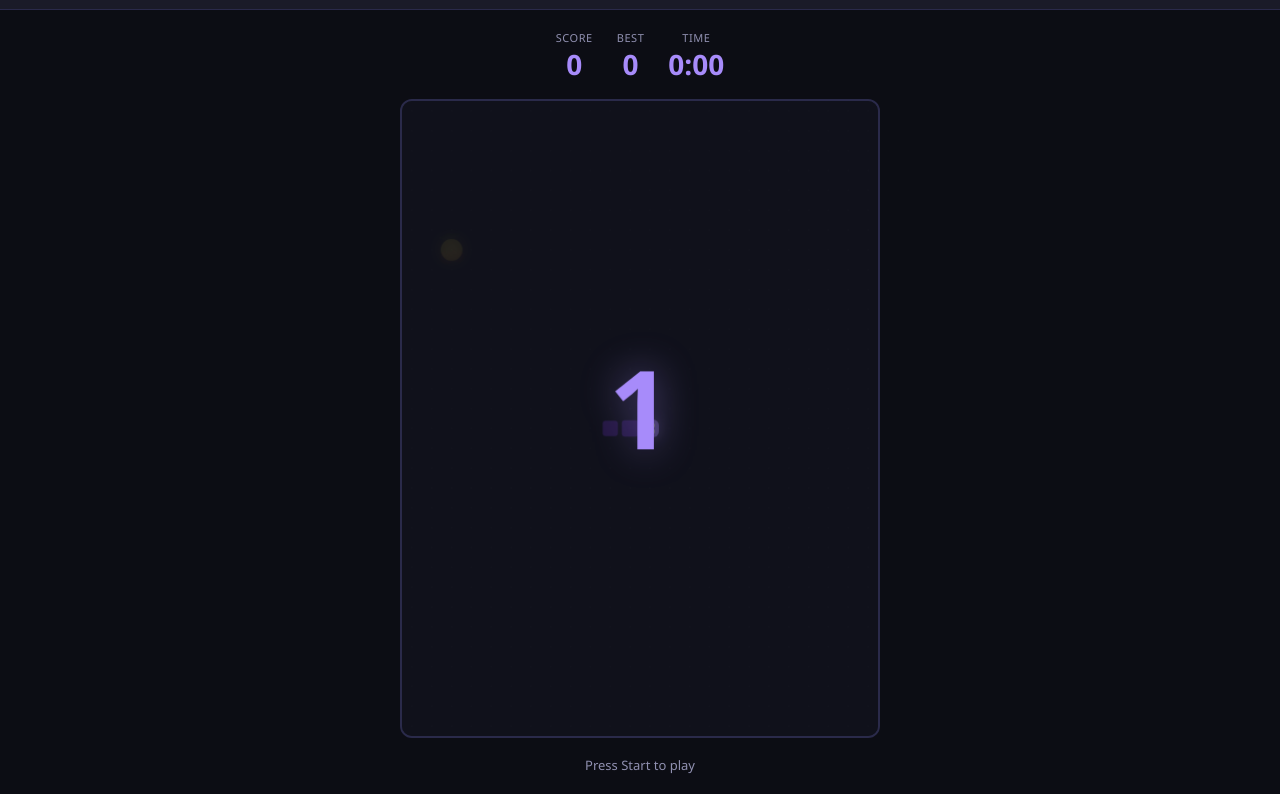
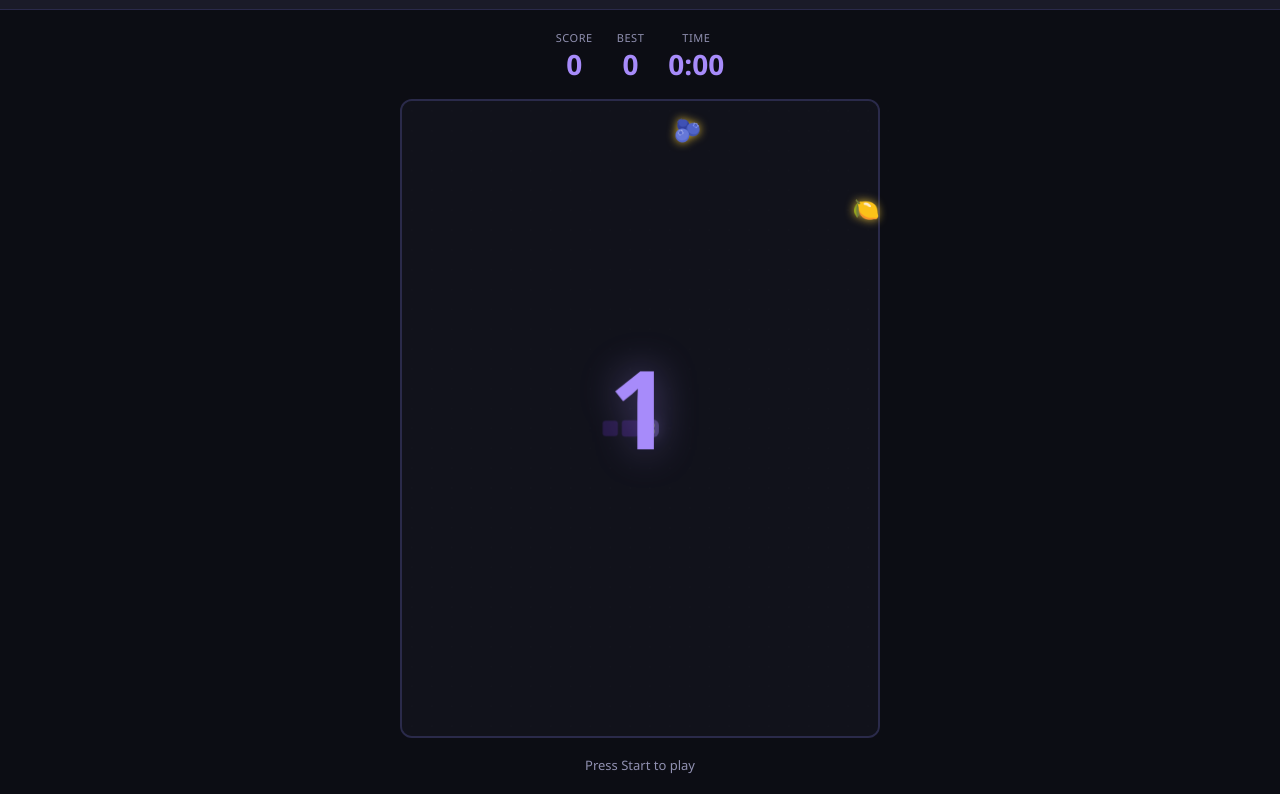
Before and after one commit to anhnguyen0314/gsite, a plain HTML site: page games/snake/snake.html in a window 1280 px wide. Both pictures are taken after a click on the button "Start Game". Shown: the part 47-841 px from the top of the page. Drawn offline with Linux system fonts and the light colour scheme; no server answers.

Commit message:
Snake: HTML emoji food (crisp), 2 fruits, countdown sounds, fixes

```diff
--- a/games/snake/snake.html
+++ b/games/snake/snake.html
@@ -42,7 +42,6 @@
       text-decoration: none;
     }
     .back-btn:hover { background: #2a2a4a; }
-
     .header-title { font-size: 18px; font-weight: 700; color: #a78bfa; }
 
     .chip-display {
@@ -60,16 +59,13 @@
       gap: 24px;
       margin-bottom: 16px;
     }
-
     .stat { text-align: center; }
-
     .stat-label {
       font-size: 11px;
       color: #9090b0;
       text-transform: uppercase;
       letter-spacing: 0.05em;
     }
-
     .stat-value {
       font-size: 28px;
       font-weight: 700;
@@ -77,7 +73,6 @@
       transition: transform 0.25s, color 0.25s;
     }
 
-    /* Canvas scales responsively — aspect ratio maintained by width/height attributes */
     .canvas-wrap {
       position: relative;
       width: 100%;
@@ -91,13 +86,24 @@
       display: block;
       width: 100%;
       height: auto;
-      touch-action: none; /* prevent default scroll/zoom on canvas swipes */
+      touch-action: none;
+    }
+
+    /* Food emojis rendered as HTML on top of canvas for crisp display */
+    .food-emoji {
+      position: absolute;
+      font-size: 22px;
+      line-height: 1;
+      pointer-events: none;
+      transform: translate(-50%, -50%);
+      filter: drop-shadow(0 0 5px rgba(255, 210, 60, 0.85));
+      z-index: 2;
+      display: none;
     }
 
     .controls {
       margin-top: 12px;
     }
-
     .btn {
       background: #7c3aed;
       color: #fff;
@@ -128,25 +134,11 @@
       justify-content: center;
       border-radius: 10px;
       gap: 10px;
+      z-index: 10;
     }
-
-    .overlay h2 {
-      font-size: 28px;
-      font-weight: 700;
-      color: #fff;
-    }
-
-    .overlay p {
-      font-size: 15px;
-      color: #9090b0;
-    }
-
-    .chip-hint {
-      font-size: 0.8rem;
-      color: #a78bfa;
-      margin: 0;
-      opacity: 0.9;
-    }
+    .overlay h2 { font-size: 28px; font-weight: 700; color: #fff; }
+    .overlay p  { font-size: 15px; color: #9090b0; }
+    .chip-hint  { font-size: 0.8rem; color: #a78bfa; margin: 0; opacity: 0.9; }
   </style>
 </head>
 <body>
@@ -174,6 +166,9 @@
 
   <div class="canvas-wrap">
     <canvas id="gameCanvas" width="480" height="640"></canvas>
+    <!-- Two food emoji elements rendered in HTML for crisp display on all devices -->
+    <span class="food-emoji" id="food0"></span>
+    <span class="food-emoji" id="food1"></span>
     <div class="overlay" id="overlay">
       <h2 id="overlay-title">🐍 Snake</h2>
       <p id="overlay-msg">Arrow keys or swipe to move</p>
@@ -194,7 +189,7 @@
     const COLS   = canvas.width  / GRID;  // 24
     const ROWS   = canvas.height / GRID;  // 32
 
-    let snake, dir, nextDir, food, score, best, timerSecs, gameLoop, timerLoop, running;
+    let snake, dir, nextDir, foods, score, best, timerSecs, gameLoop, timerLoop, running;
     let countdownHandle = null;
 
     // ── Color phases — cycle infinitely every 50 pts ──────────
@@ -207,24 +202,89 @@
     ];
 
     const FRUITS = ['🍎','🍐','🍓','🍇','🍊','🫐','🍉','🍋','🍑','🍒'];
-    let currentFruit = '🍎';
     let currentPhase = 0;
 
     function getPhase(s) {
-      // Cycle through phases every 50 pts — never stops
       return Math.floor(s / 50) % PHASES.length;
     }
 
     best = parseInt(localStorage.getItem('snakeBest') || '0');
     document.getElementById('best').textContent = best;
 
+    // ── Food: 2 fruits, HTML-positioned for crisp emoji rendering ─
+    function randomFruit() {
+      return FRUITS[Math.floor(Math.random() * FRUITS.length)];
+    }
+
+    function newFoodPos() {
+      let pos;
+      do {
+        pos = {
+          x: Math.floor(Math.random() * COLS),
+          y: Math.floor(Math.random() * ROWS)
+        };
+      } while (
+        snake.some(s => s.x === pos.x && s.y === pos.y) ||
+        (foods && foods.some(f => f && f.x === pos.x && f.y === pos.y))
+      );
+      return { ...pos, fruit: randomFruit() };
+    }
+
+    function initFoods() {
+      foods = [];
+      foods.push(newFoodPos());
+      foods.push(newFoodPos());
+      positionFoodDOM();
+    }
+
+    // Convert grid coords to CSS pixel position on the (possibly scaled) canvas
+    function positionFoodDOM() {
+      if (!foods) return;
+      const scaleX = canvas.clientWidth  / canvas.width;
+      const scaleY = canvas.clientHeight / canvas.height;
+      foods.forEach((f, i) => {
+        const el = document.getElementById(`food${i}`);
+        if (!el || !f) return;
+        el.textContent    = f.fruit;
+        el.style.left     = (f.x * GRID + GRID / 2) * scaleX + 'px';
+        el.style.top      = (f.y * GRID + GRID / 2) * scaleY + 'px';
+        el.style.display  = 'block';
+      });
+    }
+
+    // Keep food positions correct if window is resized
+    window.addEventListener('resize', positionFoodDOM);
+
     // ── Web Audio ─────────────────────────────────────────────
     let audioCtx = null;
-
     function getAudio() {
       if (!audioCtx) audioCtx = new (window.AudioContext || window.webkitAudioContext)();
       if (audioCtx.state === 'suspended') audioCtx.resume();
       return audioCtx;
+    }
+
+    function playTone(freq, duration, type = 'sine', vol = 0.22) {
+      try {
+        const a = getAudio();
+        const osc = a.createOscillator(), g = a.createGain();
+        osc.connect(g); g.connect(a.destination);
+        osc.type = type;
+        osc.frequency.value = freq;
+        g.gain.setValueAtTime(vol, a.currentTime);
+        g.gain.exponentialRampToValueAtTime(0.001, a.currentTime + duration);
+        osc.start(a.currentTime); osc.stop(a.currentTime + duration);
+      } catch(e) {}
+    }
+
+    function playCountdownBeep(isGo) {
+      if (isGo) {
+        // "GO!" — bright ascending two-note
+        playTone(660, 0.12, 'sine', 0.25);
+        setTimeout(() => playTone(880, 0.25, 'sine', 0.3), 100);
+      } else {
+        // Tick — short low blip
+        playTone(330, 0.12, 'sine', 0.18);
+      }
     }
 
     function playEatSound() {
@@ -244,13 +304,12 @@
     function playPhaseSound(phaseIdx) {
       try {
         const a = getAudio();
-        // Ascending arpeggio in the phase's colour "feel"
         const arpeggios = [
-          [523, 659, 784, 1047], // purple — C major
-          [554, 698, 831, 1109], // cyan   — C# major
-          [587, 740, 880, 1175], // green  — D major
-          [622, 784, 932, 1245], // orange — D# major
-          [659, 831, 988, 1319], // red    — E major
+          [523, 659, 784, 1047],
+          [554, 698, 831, 1109],
+          [587, 740, 880, 1175],
+          [622, 784, 932, 1245],
+          [659, 831, 988, 1319],
         ];
         const freqs = arpeggios[phaseIdx] || arpeggios[0];
         freqs.forEach((freq, i) => {
@@ -281,11 +340,9 @@
       } catch(e) {}
     }
 
-    // ── Game init / countdown ──────────────────────────────────
+    // ── Game init / countdown ─────────────────────────────────
     function startGame() {
-      // Initialise AudioContext on first user gesture
       try { getAudio(); } catch(e) {}
-
       document.getElementById('overlay').style.display = 'none';
 
       snake   = [{x: 12, y: 16}, {x: 11, y: 16}, {x: 10, y: 16}];
@@ -293,8 +350,8 @@
       nextDir = {x: 1, y: 0};
       score   = 0;
       currentPhase = 0;
-      timerSecs = 0;
-      running = false;
+      timerSecs    = 0;
+      running      = false;
 
       const scoreEl = document.getElementById('score');
       scoreEl.style.color = '';
@@ -305,20 +362,20 @@
       clearInterval(timerLoop);
       if (countdownHandle) clearTimeout(countdownHandle);
 
-      placeFood();
+      initFoods();
       runCountdown(3);
     }
 
     function runCountdown(n) {
+      playCountdownBeep(n === 0);
       draw();
-      // Dark tint overlay on canvas
-      ctx.fillStyle = 'rgba(12,13,20,0.65)';
+      // Dim overlay on canvas
+      ctx.fillStyle = 'rgba(12,13,20,0.62)';
       ctx.fillRect(0, 0, canvas.width, canvas.height);
 
       ctx.save();
       ctx.textAlign    = 'center';
       ctx.textBaseline = 'middle';
-
       if (n > 0) {
         ctx.font        = 'bold 110px Segoe UI, sans-serif';
         ctx.fillStyle   = PHASES[0].head;
@@ -348,19 +405,6 @@
       timerLoop = setInterval(() => { timerSecs++; updateTimer(); }, 1000);
     }
 
-    // ── Food ──────────────────────────────────────────────────
-    function placeFood() {
-      let pos;
-      do {
-        pos = {
-          x: Math.floor(Math.random() * COLS),
-          y: Math.floor(Math.random() * ROWS)
-        };
-      } while (snake.some(s => s.x === pos.x && s.y === pos.y));
-      food = pos;
-      currentFruit = FRUITS[Math.floor(Math.random() * FRUITS.length)];
-    }
-
     // ── Direction ─────────────────────────────────────────────
     function setDir(x, y) {
       if (x ===  1 && dir.x === -1) return;
@@ -370,7 +414,6 @@
       nextDir = {x, y};
     }
 
-    // Keyboard
     document.addEventListener('keydown', e => {
       if (e.key === 'ArrowUp')    setDir(0, -1);
       if (e.key === 'ArrowDown')  setDir(0,  1);
@@ -378,7 +421,7 @@
       if (e.key === 'ArrowRight') setDir(1,  0);
     });
 
-    // Touch swipe on canvas
+    // Touch swipe
     let touchStartX = 0, touchStartY = 0;
     canvas.addEventListener('touchstart', e => {
       touchStartX = e.touches[0].clientX;
@@ -390,12 +433,9 @@
       if (!running) return;
       const dx = e.changedTouches[0].clientX - touchStartX;
       const dy = e.changedTouches[0].clientY - touchStartY;
-      if (Math.abs(dx) < 18 && Math.abs(dy) < 18) return; // too small
-      if (Math.abs(dx) > Math.abs(dy)) {
-        setDir(dx > 0 ? 1 : -1, 0);
-      } else {
-        setDir(0, dy > 0 ? 1 : -1);
-      }
+      if (Math.abs(dx) < 18 && Math.abs(dy) < 18) return;
+      if (Math.abs(dx) > Math.abs(dy)) setDir(dx > 0 ? 1 : -1, 0);
+      else                             setDir(0, dy > 0 ? 1 : -1);
       e.preventDefault();
     }, { passive: false });
 
@@ -409,10 +449,12 @@
 
       snake.unshift(head);
 
-      if (head.x === food.x && head.y === food.y) {
+      const eatenIdx = foods.findIndex(f => f.x === head.x && f.y === head.y);
+      if (eatenIdx >= 0) {
         updateScore(score + 10);
         playEatSound();
-        placeFood();
+        foods[eatenIdx] = newFoodPos();
+        positionFoodDOM();
       } else {
         snake.pop();
       }
@@ -453,6 +495,11 @@
       running = false;
       playDeathSound();
 
+      // Hide food emojis
+      ['food0','food1'].forEach(id => {
+        document.getElementById(id).style.display = 'none';
+      });
+
       const minutesPlayed = Math.floor(timerSecs / 60);
       const chipsEarned   = minutesPlayed * 100;
       const chipMsg = chipsEarned > 0 ? ` · 🪙 +${chipsEarned} chips` : '';
@@ -467,11 +514,10 @@
       if (chipsEarned > 0 && window.firestoreEarnChips) window.firestoreEarnChips(chipsEarned);
     }
 
-    // ── Draw ──────────────────────────────────────────────────
+    // ── Draw (canvas only — food drawn via HTML elements) ─────
     function draw() {
       const phase = PHASES[currentPhase];
 
-      // Background
       ctx.fillStyle = '#1a1b28';
       ctx.fillRect(0, 0, canvas.width, canvas.height);
 
@@ -485,53 +531,27 @@
         }
       }
 
-      // Food — bright glow circle + large emoji on top
-      const fx = food.x * GRID + GRID / 2;
-      const fy = food.y * GRID + GRID / 2;
-
-      // Backing glow disc for contrast
-      ctx.save();
-      ctx.shadowColor = 'rgba(255,220,80,0.9)';
-      ctx.shadowBlur  = 16;
-      ctx.fillStyle   = 'rgba(255,230,80,0.18)';
-      ctx.beginPath();
-      ctx.arc(fx, fy, GRID / 2 + 1, 0, Math.PI * 2);
-      ctx.fill();
-      ctx.restore();
-
-      // Emoji — sized bigger than cell so it's clearly visible
-      ctx.save();
-      ctx.shadowColor   = 'rgba(255,220,80,0.7)';
-      ctx.shadowBlur    = 10;
-      ctx.font          = `${GRID + 8}px serif`;
-      ctx.textAlign     = 'center';
-      ctx.textBaseline  = 'middle';
-      ctx.fillText(currentFruit, fx, fy + 1);
-      ctx.restore();
-
-      // Snake body (drawn tail→neck so head renders on top)
+      // Snake body (tail → neck)
       for (let i = snake.length - 1; i >= 1; i--) {
         const seg    = snake[i];
         const ratio  = 0.35 + 0.65 * (1 - i / snake.length);
-        const shade  = i % 2 === 0 ? 1 : 0.78; // alternating scale texture
+        const shade  = i % 2 === 0 ? 1 : 0.78;
         const shrink = 1 + (i / snake.length) * 2;
         ctx.globalAlpha = ratio * shade;
         ctx.fillStyle   = phase.body;
         ctx.beginPath();
         ctx.roundRect(
           seg.x * GRID + shrink, seg.y * GRID + shrink,
-          GRID - shrink * 2,     GRID - shrink * 2,
-          3
+          GRID - shrink * 2,     GRID - shrink * 2, 3
         );
         ctx.fill();
       }
       ctx.globalAlpha = 1;
 
-      // Snake head — glowing rounded square
+      // Snake head
       if (snake.length > 0) {
         const head = snake[0];
-        const hx = head.x * GRID;
-        const hy = head.y * GRID;
+        const hx = head.x * GRID, hy = head.y * GRID;
 
         ctx.save();
         ctx.shadowColor = phase.glow;
@@ -545,22 +565,22 @@
         // Direction-aware eyes
         const cx = hx + GRID / 2, cy = hy + GRID / 2;
         let e1, e2;
-        if      (dir.x ===  1) { e1 = {x: cx+3, y: cy-3}; e2 = {x: cx+3, y: cy+3}; }
-        else if (dir.x === -1) { e1 = {x: cx-3, y: cy-3}; e2 = {x: cx-3, y: cy+3}; }
-        else if (dir.y === -1) { e1 = {x: cx-3, y: cy-3}; e2 = {x: cx+3, y: cy-3}; }
-        else                   { e1 = {x: cx-3, y: cy+3}; e2 = {x: cx+3, y: cy+3}; }
+        if      (dir.x ===  1) { e1={x:cx+3,y:cy-3}; e2={x:cx+3,y:cy+3}; }
+        else if (dir.x === -1) { e1={x:cx-3,y:cy-3}; e2={x:cx-3,y:cy+3}; }
+        else if (dir.y === -1) { e1={x:cx-3,y:cy-3}; e2={x:cx+3,y:cy-3}; }
+        else                   { e1={x:cx-3,y:cy+3}; e2={x:cx+3,y:cy+3}; }
 
         ctx.fillStyle = '#fff';
-        [e1, e2].forEach(e => { ctx.beginPath(); ctx.arc(e.x, e.y, 2.2, 0, Math.PI * 2); ctx.fill(); });
+        [e1,e2].forEach(e => { ctx.beginPath(); ctx.arc(e.x,e.y,2.2,0,Math.PI*2); ctx.fill(); });
         ctx.fillStyle = '#0c0d14';
-        [e1, e2].forEach(e => { ctx.beginPath(); ctx.arc(e.x, e.y, 1.1, 0, Math.PI * 2); ctx.fill(); });
+        [e1,e2].forEach(e => { ctx.beginPath(); ctx.arc(e.x,e.y,1.1,0,Math.PI*2); ctx.fill(); });
       }
     }
 
     draw();
   </script>
 
-  <!-- Firebase: save score + earn chips -->
+  <!-- Firebase -->
   <script type="module">
     import { initializeApp }   from 'https://www.gstatic.com/firebasejs/10.12.2/firebase-app.js';
     import { getAuth, onAuthStateChanged } from 'https://www.gstatic.com/firebasejs/10.12.2/firebase-auth.js';
```
